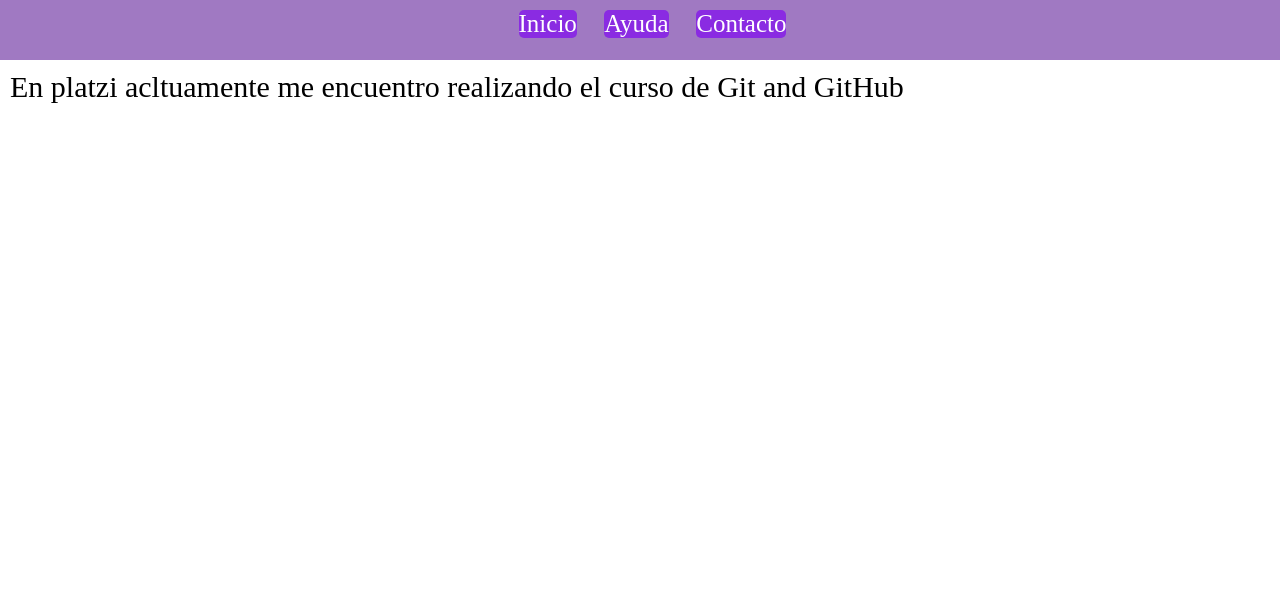
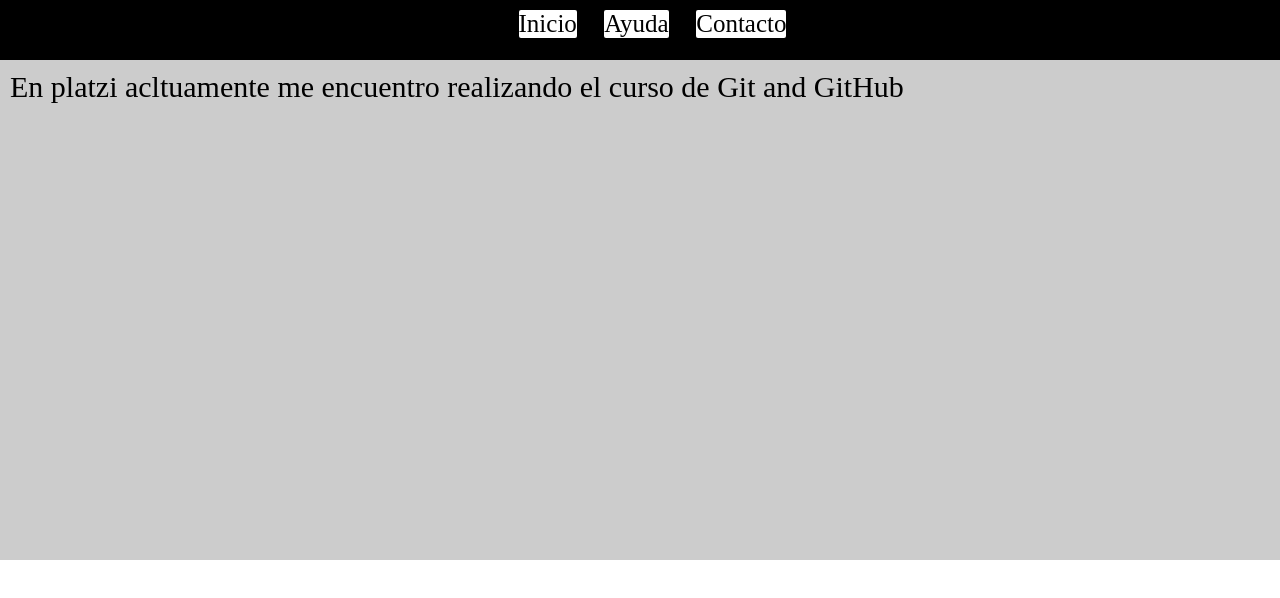
Before and after one commit to Cabariqued27/-Blog-, a plain HTML site: page index.html in a window 1280 px wide. Drawn offline with Linux system fonts and the light colour scheme.

Commit message:
cambio en el main

```diff
--- a/Css/Style.css
+++ b/Css/Style.css
@@ -9,27 +9,32 @@ html {
 }
 
 .list {
-    background-color: rgb(160, 121, 194);
+    background-color: rgb(0, 0, 0);
     height: 6.0rem;
     padding: 1rem;
     text-align: center;
-
 }
 
 .item {
     display: inline-block;
     align-items: center;
-    background-color: blueviolet;
-    border-radius: .5rem;
+    background-color: rgb(255, 255, 255);
+    border-radius: .2rem;
    margin-left: 2.5rem;
 }
  .list a {
-     color: rgb(255, 255, 255);
+     color: rgb(0, 0, 0);
      text-decoration: none;
      font-size: 2.5rem;
  }
 
+img {
+    width: 100%;
+  }
+
  main {
      font-size: 3.0rem;
      padding: 1rem;
+     background-color: #cccccc;
+     height: 500px;
  }
```
Also changed, not shown: index.html (+1 -0 lines), large.jpg (added).
